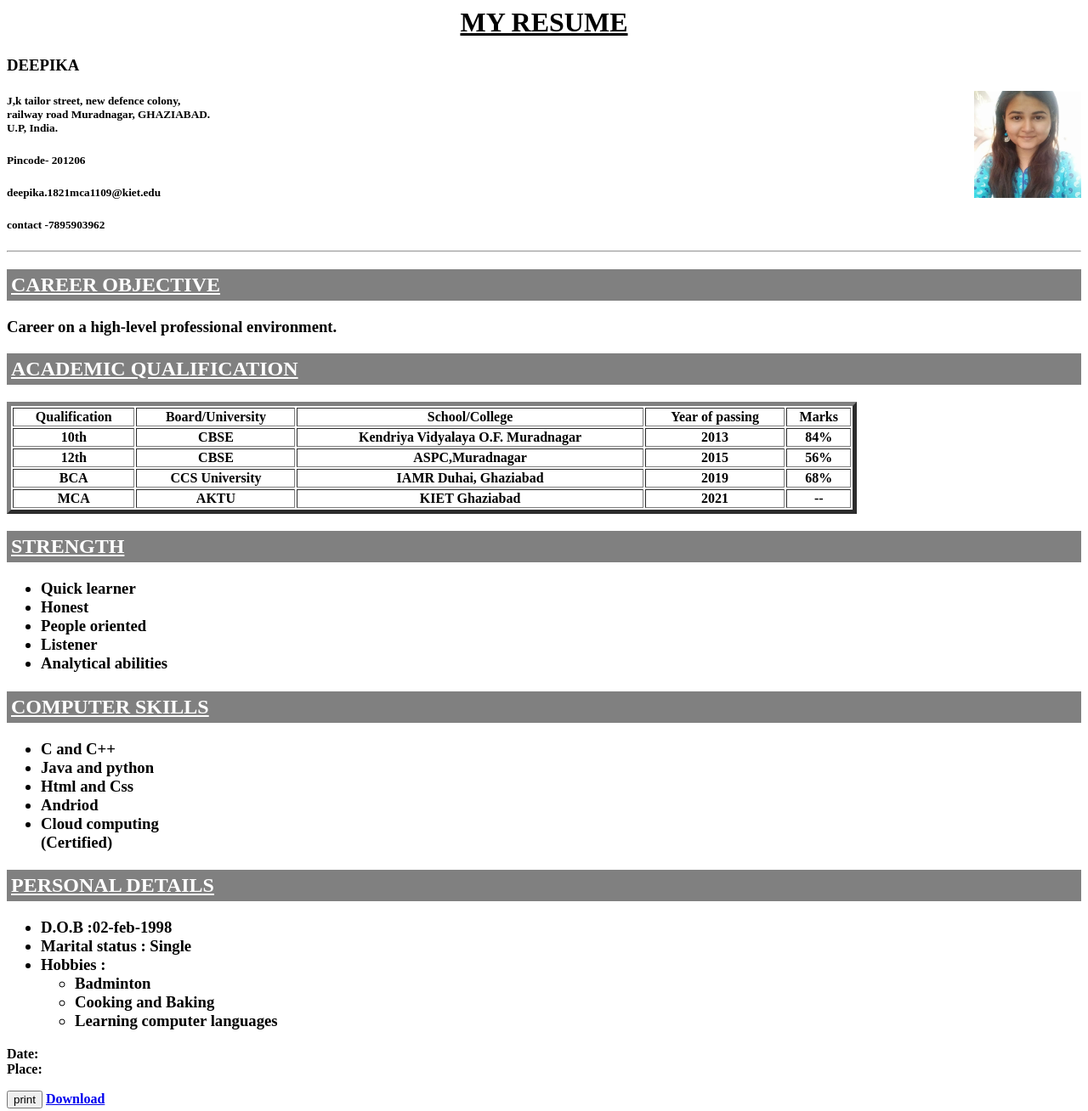
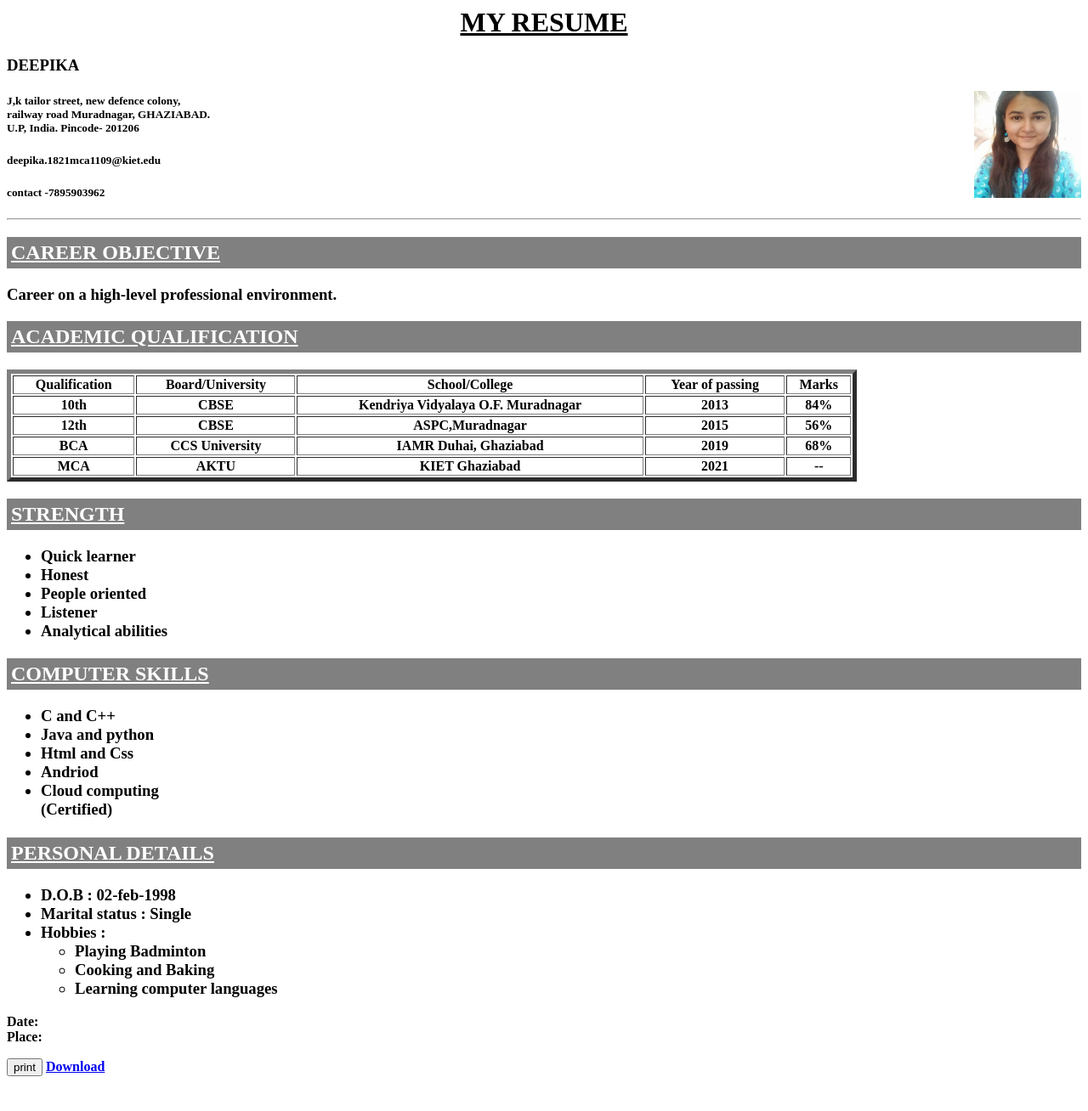
Before and after one commit to deepika7895/Resume, a plain HTML site: page index.html in a window 1280 px wide. Shown: the whole page at 85% size. After the commit the page ends 1275 px from the top, so only its background shows below. Drawn offline with Linux system fonts and the light colour scheme.

Commit message:
Update index.html

```diff
--- a/index.html
+++ b/index.html
@@ -14,8 +14,8 @@
 <img src ="img/deepika.jpg" height=16% width=10%  align=right>
 <h5> J,k tailor street, new defence colony,<br>
           railway road Muradnagar, GHAZIABAD.<br>
-          U.P, India.</h5>
-<h5> Pincode- 201206</h5>
+          U.P, India.
+          Pincode- 201206</h5>
 <h5> deepika.1821mca1109@kiet.edu</h5>
 <h5> contact -7895903962</h5><hr>
 
@@ -113,11 +113,11 @@
 <ul>
             <b>
             <h3>
-            <li> D.O.B      :02-feb-1998
+            <li> D.O.B     : 02-feb-1998
             <li> Marital status  : Single
             <li> Hobbies :</li>
                                 <ul>
-                                 <li> Badminton
+                                 <li> Playing Badminton
                                  <li> Cooking and Baking</li>
                                  <li> Learning computer languages
                                   </ul>
```
